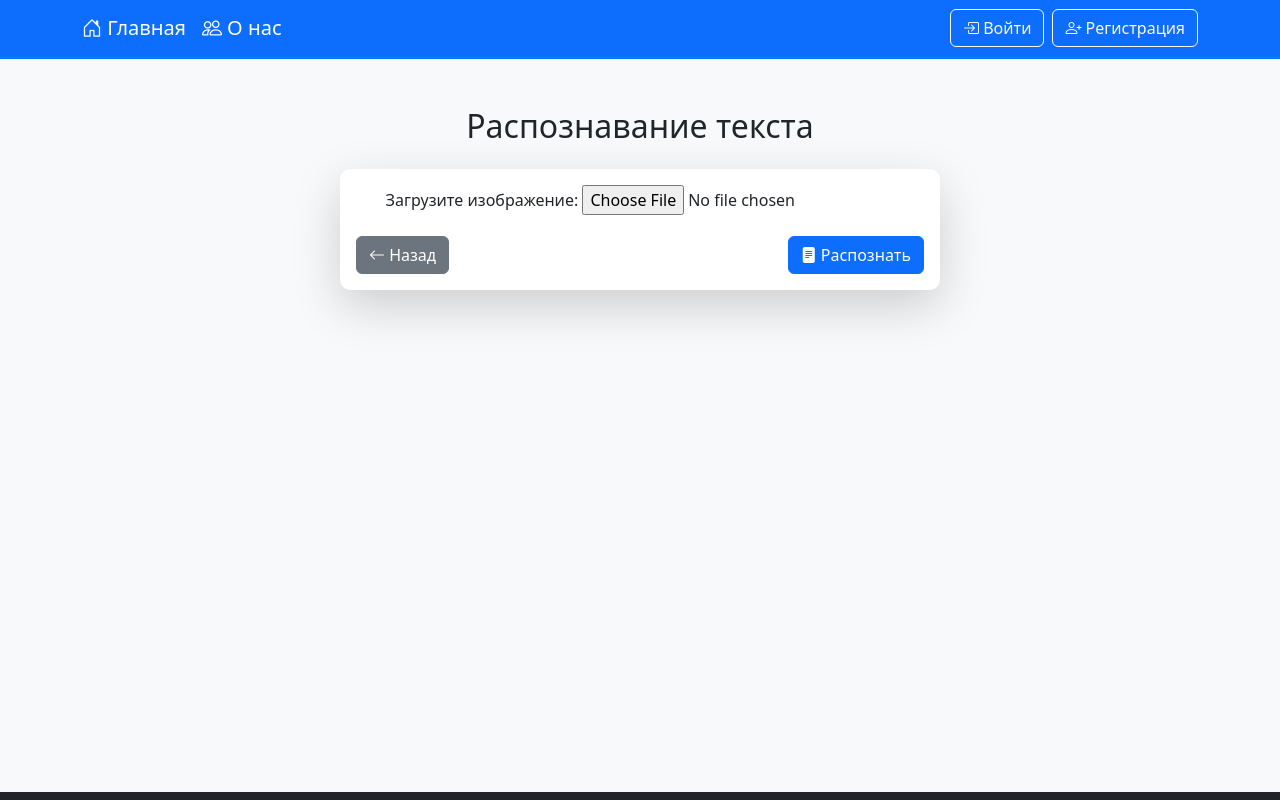
After one commit to OlegEgoism/fake_db_web, a Django app: page /recognize/ in a window 1280 px wide. The commit adds this page. Run offline with Django 5.2, Linux system fonts and the light colour scheme; some libraries are stand-ins or nearby versions.

Commit message:
Новый проект "распознование текста"

```diff
--- a/templates/home.html
+++ b/templates/home.html
@@ -45,7 +45,7 @@
                     <div class="card-body">
                         <h2 class="bi bi-file-text-fill" style="font-size: 40px; color: #8B4513;"> REC TEXT </h2>
                         <p class="card-text">Распознавание текста</p>
-                        <a href="#" class="btn" style="background-color: #8B4513; color: white; border: none;">Подробней </a>
+                        <a href="{% url 'recognize_text' %}" class="btn" style="background-color: #8B4513; color: white; border: none;">Подробней </a>
                     </div>
                 </div>
             </div>
--- /dev/null
+++ b/templates/recognize_text.html
@@ -0,0 +1,39 @@
+{% extends 'base.html' %}
+
+{% block title %}Распознавание текста{% endblock %}
+
+{% block content %}
+    <h2 class="text-center mb-4">Распознавание текста</h2>
+    <div class="card shadow-lg border-0 mx-auto" style="max-width: 600px;">
+        <div class="card-body text-center">
+            <form method="post" enctype="multipart/form-data">
+                {% csrf_token %}
+                <div class="mb-3">
+                    <label for="image" class="form-label">Загрузите изображение:</label>
+                    {{ form.image }}
+                </div>
+                <div class="d-flex justify-content-between">
+                    <a href="{% url 'home' %}" class="btn btn-secondary">
+                        <i class="bi bi-arrow-left"></i> Назад
+                    </a>
+                    <button type="submit" class="btn btn-primary">
+                        <i class="bi bi-file-text-fill"></i> Распознать
+                    </button>
+                </div>
+            </form>
+        </div>
+    </div>
+
+    {% if recognized_text %}
+        <div class="card shadow-lg border-0 mx-auto mt-4" style="max-width: 800px;">
+            <div class="card-body">
+                <h5>Распознанный текст:</h5>
+                <hr>
+                <pre style="white-space: pre-wrap;">{{ recognized_text }}</pre>
+                <a href="{% url 'download_text' %}" class="btn btn-success mt-3">
+                    <i class="bi bi-download"></i> Скачать текст
+                </a>
+            </div>
+        </div>
+    {% endif %}
+{% endblock %}
--- a/work_db/forms.py
+++ b/work_db/forms.py
@@ -2,8 +2,7 @@ from django import forms
 from django.contrib.auth.forms import UserCreationForm
 from django.core.exceptions import ValidationError
 
-from .models import CustomUser, DataBaseUser
-
+from .models import CustomUser, DataBaseUser, UploadedImage
 
 
 class CustomUserCreationForm(UserCreationForm):
@@ -64,3 +63,11 @@ class DataBaseUserForm(forms.ModelForm):
             'db_host': forms.TextInput(attrs={'class': 'form-control'}),
             'db_port': forms.NumberInput(attrs={'class': 'form-control'}),
         }
+
+
+class ImageUploadForm(forms.ModelForm):
+    """Распознаванию текста"""
+
+    class Meta:
+        model = UploadedImage
+        fields = 'image',
--- a/work_db/models.py
+++ b/work_db/models.py
@@ -111,3 +111,12 @@ class DataBaseUser(models.Model):
         verbose_name = "Проект пользователя"
         verbose_name_plural = "Проекты пользователей"
         ordering = 'db_date_create',
+
+
+class UploadedImage(models.Model):
+    """Распознаванию текста"""
+    image = models.ImageField(verbose_name="Ссылка на файл", upload_to='uploads/')
+    uploaded_at = models.DateTimeField(verbose_name="Дата загрузки файла", auto_now_add=True)
+
+    def __str__(self):
+        return f"Изображение {self.id} - {self.uploaded_at}"
--- a/work_db/urls.py
+++ b/work_db/urls.py
@@ -24,8 +24,13 @@ from work_db.views import (
     schema_tables,
     table_columns,
     generate_fake_data,
+    view_table_data,
 
-    random_joke, generate_csv, view_table_data,
+    random_joke,
+
+    generate_csv,
+
+    recognize_text, download_text,
 )
 
 urlpatterns = [
@@ -61,14 +66,12 @@ urlpatterns = [
     path('schemas/<int:pk>/<str:schema_name>/', schema_tables, name='schema_tables'),
     path('schemas/<int:pk>/<str:schema_name>/<str:table_name>/', table_columns, name='table_columns'),
     path('schemas/<int:pk>/<str:schema_name>/<str:table_name>/generate/', generate_fake_data, name='generate_fake_data'),
-
     path('view_table_data/<int:pk>/<str:schema_name>/<str:table_name>/', view_table_data, name='view_table_data'),
-
-
 
     path('random_joke/', random_joke, name='random_joke'),
 
     path('generate_csv/', generate_csv, name='generate_csv'),
 
-
+    path('recognize/', recognize_text, name='recognize_text'),
+    path('download_text/', download_text, name='download_text'),
 ]
--- a/work_db/views.py
+++ b/work_db/views.py
@@ -1,6 +1,7 @@
 import csv
 import random
 import psycopg2
+from PIL import Image
 from django.conf import settings
 from django.contrib.auth.decorators import login_required
 from django.contrib.auth.models import User
@@ -17,7 +18,7 @@ from django.utils.encoding import force_bytes, force_str
 from faker import Faker
 from .data.data_choices_list import choices_list, generate_fake_value
 from .data.db_connection import get_db_connection
-from .forms import CustomUserCreationForm, DataBaseUserForm, CustomUserForm
+from .forms import CustomUserCreationForm, DataBaseUserForm, CustomUserForm, ImageUploadForm
 from django.contrib import messages
 from django.contrib.auth import logout
 from .models import Info, DataBaseUser, AppSettings, DeletionConfirmation
@@ -25,6 +26,10 @@ from django.contrib.auth import get_user_model
 import pyjokes
 
 User = get_user_model()
+
+import pytesseract
+pytesseract.pytesseract.tesseract_cmd = '/usr/bin/tesseract'
+
 
 
 def home(request):
@@ -496,6 +501,46 @@ def generate_fake_data(request, pk, schema_name, table_name):
     })
 
 
+@login_required
+def view_table_data(request, pk, schema_name, table_name):
+    """Просмотр данных из таблицы с пагинацией"""
+    project = get_object_or_404(DataBaseUser, pk=pk)
+    connection, error_message = get_db_connection(project)
+    view_table_db = AppSettings.objects.first()
+    if error_message:
+        return render(request, template_name='error_page.html', context={'error_message': error_message})
+    cursor = connection.cursor()
+    cursor.execute(f"""
+        SELECT column_name FROM information_schema.columns
+        WHERE table_schema = %s AND table_name = %s;
+    """, (schema_name, table_name))
+    columns = [col[0] for col in cursor.fetchall()]
+    cursor.execute(f'SELECT COUNT(*) FROM "{schema_name}"."{table_name}";')
+    record_count = cursor.fetchone()[0]
+    cursor.execute(f'SELECT * FROM "{schema_name}"."{table_name}";')
+    rows = cursor.fetchall()
+    cursor.close()
+    connection.close()
+    page_size = view_table_db.view_table_db if view_table_db else 50
+    paginator = Paginator(rows, page_size)
+    page_number = request.GET.get('page')
+    page_obj = paginator.get_page(page_number)
+
+    # Количество записей на текущей странице
+    records_on_page = len(page_obj.object_list)
+
+    return render(request, template_name='view_table_data.html', context={
+        'project': project,
+        'schema_name': schema_name,
+        'table_name': table_name,
+        'columns': columns,
+        'page_obj': page_obj,
+        'record_count': record_count,
+        'records_on_page': records_on_page
+    })
+
+
+# TODO
 def generate_csv(request):
     """Создание файла CSV"""
     info = Info.objects.first()
@@ -535,40 +580,28 @@ def random_joke(request):
     })
 
 
-@login_required
-def view_table_data(request, pk, schema_name, table_name):
-    """Просмотр данных из таблицы с пагинацией"""
-    project = get_object_or_404(DataBaseUser, pk=pk)
-    connection, error_message = get_db_connection(project)
-    view_table_db = AppSettings.objects.first()
-    if error_message:
-        return render(request, template_name='error_page.html', context={'error_message': error_message})
-    cursor = connection.cursor()
-    cursor.execute(f"""
-        SELECT column_name FROM information_schema.columns
-        WHERE table_schema = %s AND table_name = %s;
-    """, (schema_name, table_name))
-    columns = [col[0] for col in cursor.fetchall()]
-    cursor.execute(f'SELECT COUNT(*) FROM "{schema_name}"."{table_name}";')
-    record_count = cursor.fetchone()[0]
-    cursor.execute(f'SELECT * FROM "{schema_name}"."{table_name}";')
-    rows = cursor.fetchall()
-    cursor.close()
-    connection.close()
-    page_size = view_table_db.view_table_db if view_table_db else 50
-    paginator = Paginator(rows, page_size)
-    page_number = request.GET.get('page')
-    page_obj = paginator.get_page(page_number)
+# TODO
+def recognize_text(request):
+    """Распознавание текста"""
+    recognized_text = None
+    if request.method == 'POST':
+        form = ImageUploadForm(request.POST, request.FILES)
+        if form.is_valid():
+            uploaded_image = form.save()
+            image_path = uploaded_image.image.path
+            img = Image.open(image_path)
+            recognized_text = pytesseract.image_to_string(img, lang='rus+eng')
+            request.session['recognized_text'] = recognized_text  # Сохраняем текст в сессии
+    else:
+        form = ImageUploadForm()
+    return render(request, template_name='recognize_text.html', context={
+        'form': form,
+        'recognized_text': recognized_text
+    })
 
-    # Количество записей на текущей странице
-    records_on_page = len(page_obj.object_list)
-
-    return render(request, template_name='view_table_data.html', context={
-        'project': project,
-        'schema_name': schema_name,
-        'table_name': table_name,
-        'columns': columns,
-        'page_obj': page_obj,
-        'record_count': record_count,
-        'records_on_page': records_on_page
-    })
+def download_text(request):
+    """Скачивание распознанного текста"""
+    recognized_text = request.session.get('recognized_text', '')  # Получаем текст из сессии
+    response = HttpResponse(recognized_text, content_type="text/plain; charset=utf-8")
+    response['Content-Disposition'] = 'attachment; filename="recognized_text.txt"'
+    return response
```
